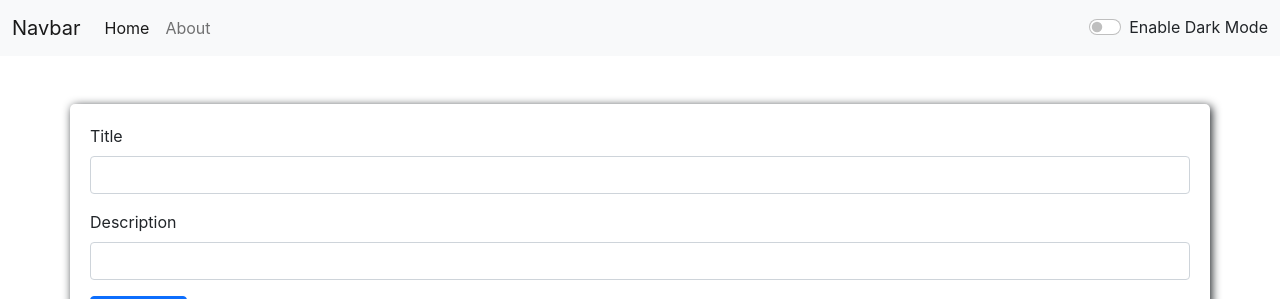
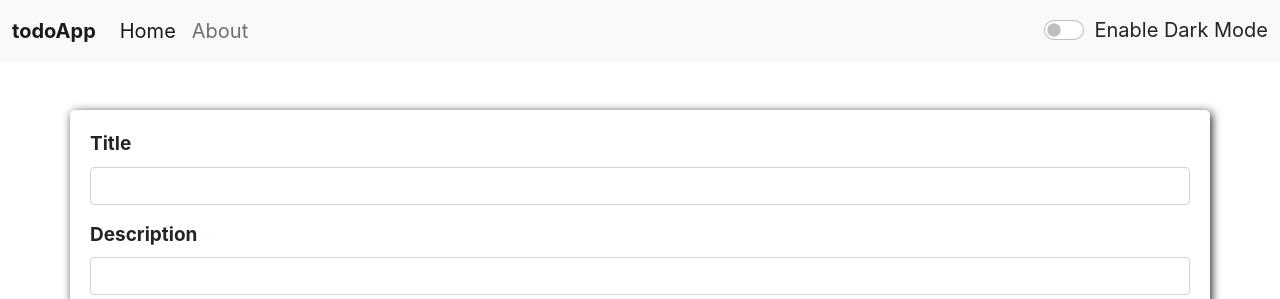
Before and after one commit to krishvadhani19/todo-app, a React (Create React App) app: page / in a window 1280 px wide. Shown: the top 299 px of the page. Built offline with nearby package versions, Linux system fonts and the light colour scheme; no server answers.

Commit message:
addtask done and working

```diff
--- a/src/components/Addtask.js
+++ b/src/components/Addtask.js
@@ -1,11 +1,21 @@
 import React from "react";
 import "../css/Addtask.css";
-import { useContext } from "react";
+import { useContext, useState } from "react";
 import taskContext from "../context/tasks/TaskContext";
 
 const Addtask = () => {
   const context = useContext(taskContext);
-  const { mode } = context;
+  const { mode, addTask } = context;
+  const onChange = (e) => {
+    setTask({ ...task, [e.target.name]: e.target.value });
+  };
+
+  const [task, setTask] = useState({ task: "", description: "" });
+
+  const handleClick = () => {
+    addTask(task.title, task.description);
+    setTask({ title: "", description: "" });
+  };
   return (
     <div
       className="container my-5 Addtask"
@@ -18,23 +28,38 @@ const Addtask = () => {
     >
       <form>
         <div className="mb-3">
-          <label htmlFor="title" className="form-label">
-            Title
+          <label
+            htmlFor="title"
+            className="form-label"
+            style={{ fontSize: "19px" }}
+          >
+            <strong>Title</strong>
           </label>
-          <input type="text" className="form-control" id="title" name="title" />
+          <input
+            type="text"
+            className="form-control"
+            id="title"
+            name="title"
+            onChange={onChange}
+          />
         </div>
         <div className="mb-3">
-          <label htmlFor="description" className="form-label">
-            Description
+          <label
+            htmlFor="description"
+            className="form-label"
+            style={{ fontSize: "19px" }}
+          >
+            <strong>Description</strong>
           </label>
           <input
             type="text"
             className="form-control"
             id="description"
             name="description"
+            onChange={onChange}
           />
         </div>
-        <button type="submit" className="btn btn-primary">
+        <button type="submit" className="btn btn-primary" onClick={handleClick}>
           Add Task
         </button>
       </form>
--- a/src/components/Navbar.js
+++ b/src/components/Navbar.js
@@ -10,10 +10,13 @@ const Navbar = () => {
   const { mode } = context;
   return (
     <div>
-      <nav className={`navbar navbar-expand-lg navbar-${mode} bg-${mode}`}>
+      <nav
+        className={`navbar navbar-expand-lg navbar-${mode} bg-${mode}`}
+        style={{ fontSize: "20px" }}
+      >
         <div className="container-fluid">
           <a className="navbar-brand" href="/">
-            Navbar
+            <strong>todoApp</strong>
           </a>
           <button
             className="navbar-toggler"
--- a/src/context/tasks/TaskState.js
+++ b/src/context/tasks/TaskState.js
@@ -22,7 +22,7 @@ const TaskState = (props) => {
   };
 
   // api call to add a task
-  const addTask = async () => {
+  const addTask = async (title, description) => {
     const response = await fetch(`${host}/api/tasks/addtask`, {
       method: "POST",
       headers: {
@@ -30,6 +30,7 @@ const TaskState = (props) => {
         "auth-token":
           "eyJhbGciOiJIUzI1NiIsInR5cCI6IkpXVCJ9.eyJ1c2VyIjp7ImlkIjoiNjI1ZmVjZTVjMzkzMjlmZmNjZTQyMzVhIn0sImlhdCI6MTY1MDYwODEyM30.JyMNfN6QVe5gN0THidsL7Yel_VrxaKnJ3DgnCjls40o",
       },
+      body: JSON.stringify({ title, description }),
     });
     const json = await response.json();
     let newTasks = [tasks.concat(json)];
```
